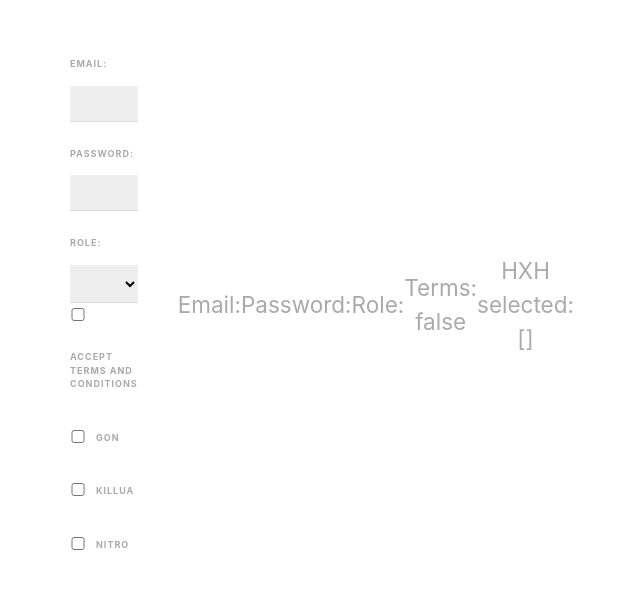
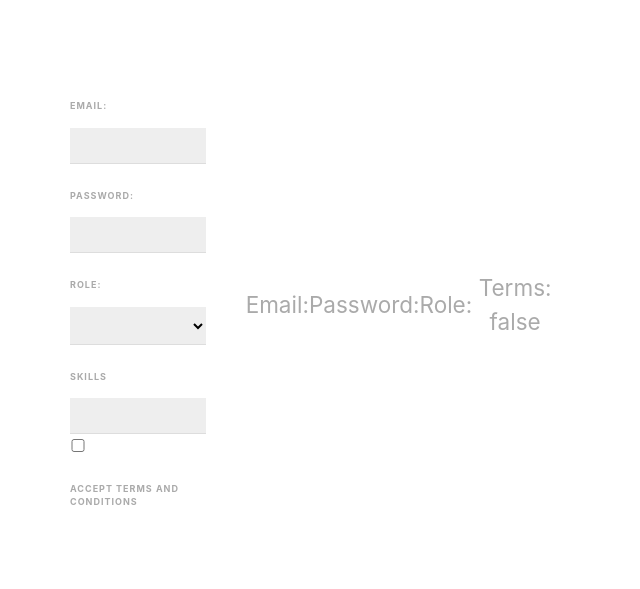
Before and after one commit to sajeed11/Learn-Vue.js, a Vue app in the folder learn/: page / in a window 1280 px wide. Shown: the part 101-690 px from the top of the page, without its empty margins (2-642 px from the left). Built offline with nearby package versions, Linux system fonts and the light colour scheme.

Commit message:
Add skills, delete skill

```diff
--- a/learn/src/components/SignUpForm.vue
+++ b/learn/src/components/SignUpForm.vue
@@ -12,12 +12,18 @@
             <option value="developer">Web developer</option>
         </select>
 
+        <label>Skills</label>
+        <input type="text" v-model="tempSkill" @keyup.alt="addSkill">
+        <div v-for="skill in skills" :key="skill" class="pill" @click="deleteSkill(skill)">
+            {{ skill }}
+        </div>
+
         <div class="terms">
             <input type="checkbox" v-model="terms" required/>
             <label>Accept terms and conditions</label>
         </div>
 
-        <div>
+        <!--<div>
             <input type="checkbox" value="gon" v-model="name">
             <label>Gon</label>
         </div>
@@ -28,14 +34,13 @@
         <div>
             <input type="checkbox" value="nitro" v-model="name">
             <label>Nitro</label>
-        </div>
+        </div> -->
     </form>
 
     <p>Email: {{ email }}</p>
     <p>Password: {{ password }}</p>
     <p>Role: {{ role }}</p>
     <p>Terms: {{ terms }}</p>
-    <p>HXH selected: {{ name }}</p>
 </template>
 <script setup>
 import { ref } from 'vue';
@@ -44,7 +49,22 @@ const email = ref('');
 const password = ref('');
 const role = ref('');
 const terms = ref(false);
-const name = ref([]);
+const tempSkill = ref('');
+const skills = ref([]);
+
+
+const addSkill = (e) => {
+    if (e.key === ',' && tempSkill.value) {
+        if (!skills.value.includes(tempSkill.value)) {
+            skills.value.push(tempSkill.value)
+        }
+        tempSkill.value = '';
+    }
+}
+
+const deleteSkill = (skill) => {
+    skills.value = skills.value.filter(s => s !== skill);
+}
 </script>
 <style>
     p {
@@ -87,4 +107,8 @@ const name = ref([]);
         position: relative;
         top: 2px;
     }
+    .pill{
+        color: black;
+        font-size: medium;
+    }
 </style>
```
